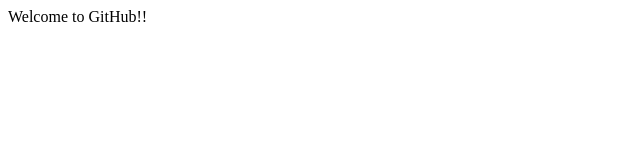
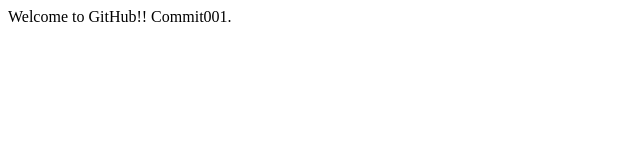
Before and after one commit to mongoose-dev/test, a plain HTML site: page index.html in a window 1280 px wide. Shown: the whole page, without its empty margins (0-640 px from the left). Drawn offline with Linux system fonts and the light colour scheme.

Commit message:
commit001

```diff
--- a/index.html
+++ b/index.html
@@ -6,5 +6,6 @@
     </head>
     <body>
     Welcome to GitHub!!
+    Commit001.
     </body>
 </html>
```
